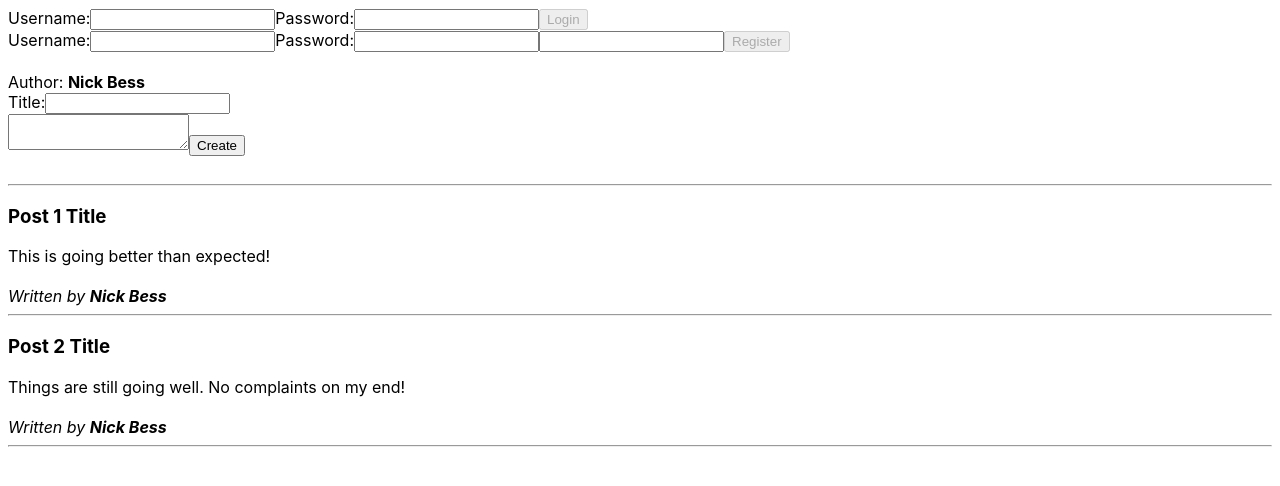
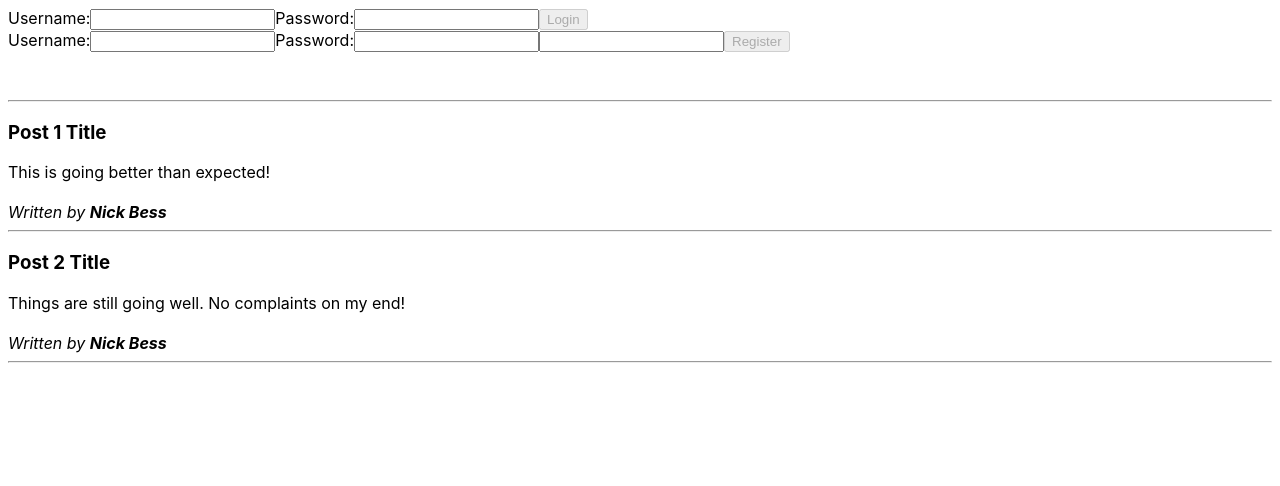
Before and after one commit to NBESS/my-blog, a React (Create React App) app: page / in a window 1280 px wide. Shown: the top 486 px of the page. Built offline with nearby package versions, Linux system fonts and the light colour scheme.

Commit message:
Add state to UserBar and makes CreatePost displayable only when user is logged in

```diff
--- a/src/App.js
+++ b/src/App.js
@@ -1,10 +1,11 @@
+import React, { useState } from 'react';
+
 import './App.css';
 
 import { PostList } from './post/PostList';
 import { CreatePost } from './post/CreatePost';
 import { UserBar } from './user/UserBar';
 
-const user = 'Nick Bess';
 const posts = [
   {
     title: 'Post 1 Title',
@@ -19,11 +20,12 @@
 ];
 
 function App() {
+  const [user, setUser] = useState('');
   return (
     <div style={{ padding: 8 }}>
-      <UserBar />
+      <UserBar user={user} setUser={setUser} />
       <br />
-      <CreatePost user={user} />
+      {user && <CreatePost user={user} />}
       <br />
       <hr />
       <PostList posts={posts} />
--- a/src/user/UserBar.js
+++ b/src/user/UserBar.js
@@ -4,9 +4,7 @@
 import { Logout } from './Logout';
 import { Register } from './Register';
 
-export function UserBar() {
-  const [user, setUser] = useState('');
-
+export function UserBar({ user, setUser }) {
   if (user) {
     return <Logout user={user} setUser={setUser} />;
   } else {
```
